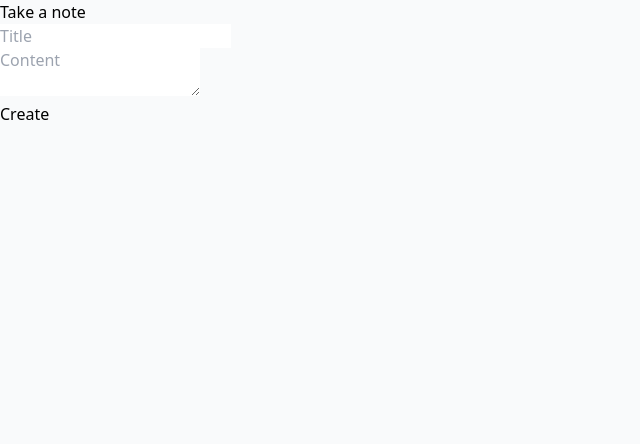
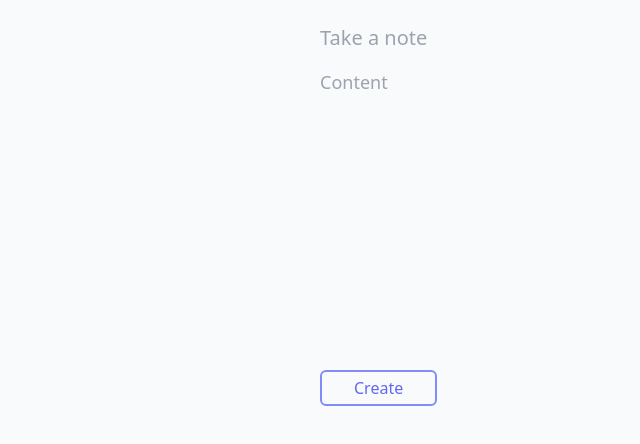
Before and after one commit to jgrdnr/spark-jessica, a Vue app: page /create-note in a window 1280 px wide. Shown: the top 444 px of the page, without its empty margins (0-640 px from the left). Built offline with nearby package versions, Linux system fonts and the light colour scheme.

Commit message:
Style create form

```diff
--- a/src/views/CreateNote.vue
+++ b/src/views/CreateNote.vue
@@ -1,19 +1,37 @@
 <template>
-  <div>
-    <h1>Take a note</h1>
-    <form @submit.prevent="submit">
-      <div>
+  <div class="p-4 pt-6">
+    <form @submit.prevent="submit" class="max-w-screen-sm mx-auto">
+      <div class="mb-4">
         <label for="title" class="sr-only">Title</label>
-        <input type="text" name="title" placeholder="Title" v-model="title" />
+        <input
+          class="w-full text-xl font-medium focus:outline-none bg-transparent "
+          type="text"
+          name="title"
+          placeholder="Take a note"
+          v-model="title"
+        />
+        <p class="text-sm text-indigo-500" v-if="titleHint">
+          {{ titleHint }}
+        </p>
       </div>
       <div>
         <label for="content" class="sr-only">Content</label>
-        <textarea placeholder="Content" v-model="content" />
+        <textarea
+          class="bg-transparent resize-none text-lg focus:outline-none"
+          placeholder="Content"
+          rows="10"
+          v-model="content"
+        />
       </div>
-      <div>
-        <button type="submit">Create</button>
+      <div class="mt-4">
+        <button
+          class="font-medium text-indigo-500 px-8 py-1 border-2 border-indigo-400 rounded-md text-base hover:bg-indigo-50  appearance-none focus:outline-none"
+          type="submit"
+        >
+          Create
+        </button>
       </div>
-      <p v-if="submitError" class="px-2 mt-1 text-xs text-red-600">
+      <p v-if="submitError" class="mt-1 text-xs text-red-600">
         {{ submitError }}
       </p>
     </form>
@@ -29,11 +47,27 @@ export default {
       title: "",
       content: "",
       submitError: "",
+      titleHint: "",
     };
   },
   methods: {
+    validate() {
+      if (!this.title) {
+        this.titleHint = "Please insert a title";
+        return false;
+      } else {
+        this.titleHint = "";
+      }
+
+      return true;
+    },
+    clearErrors() {
+      this.submitError = "";
+    },
     async submit() {
-      console.log("Title: ", this.title, "Content: ", this.content);
+      this.clearErrors();
+
+      if (!this.validate()) return;
       try {
         const now = new Date();
         const response = await axios.post("http://localhost:3000/notes", {
@@ -48,7 +82,8 @@ export default {
         this.$router.push("/notes/" + id);
       } catch (error) {
         console.error(error);
-        this.submitError = "Sorry, something went wrong";
+        this.submitError =
+          "Sorry, something went wrong. Please try again later.";
       }
     },
   },
```
